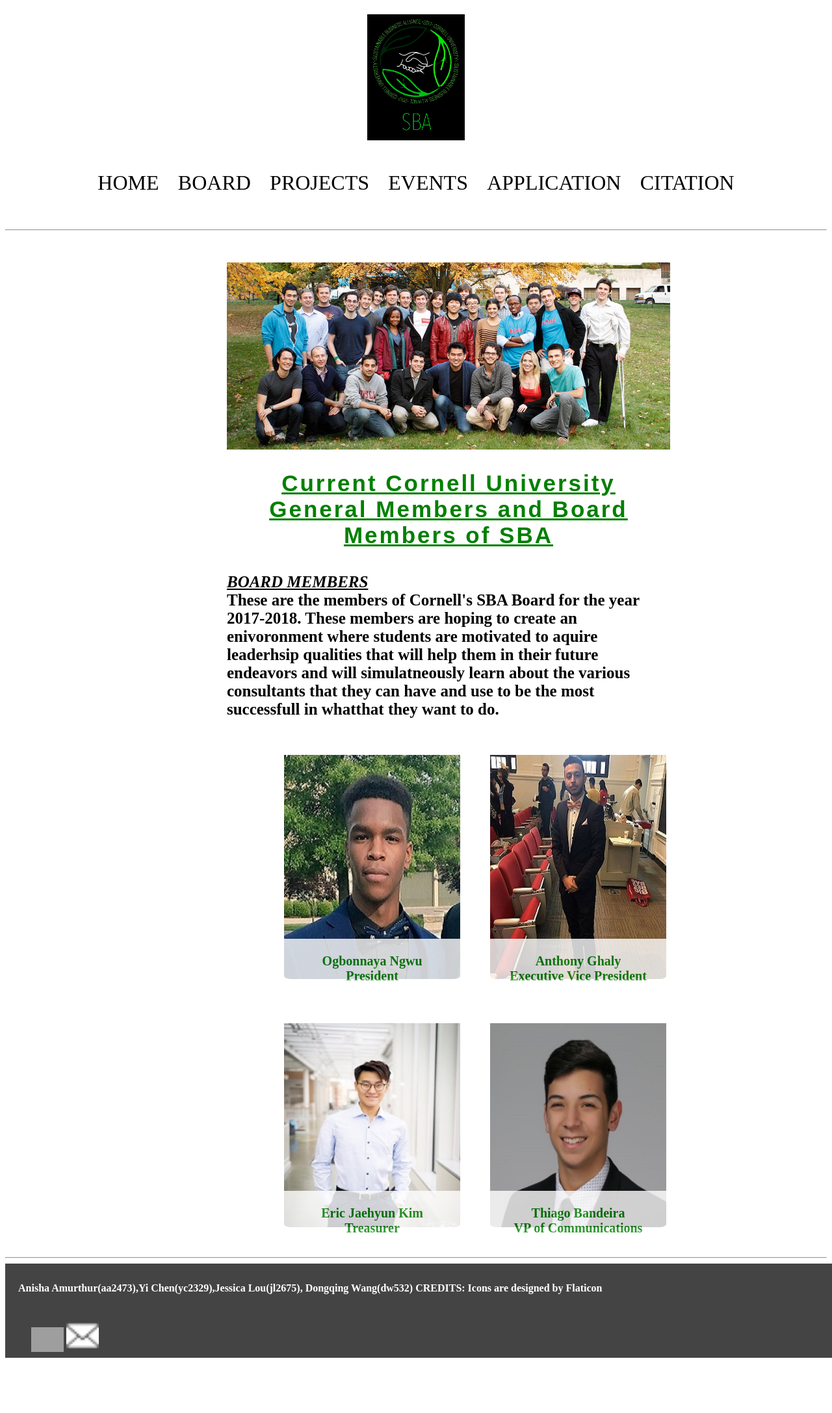
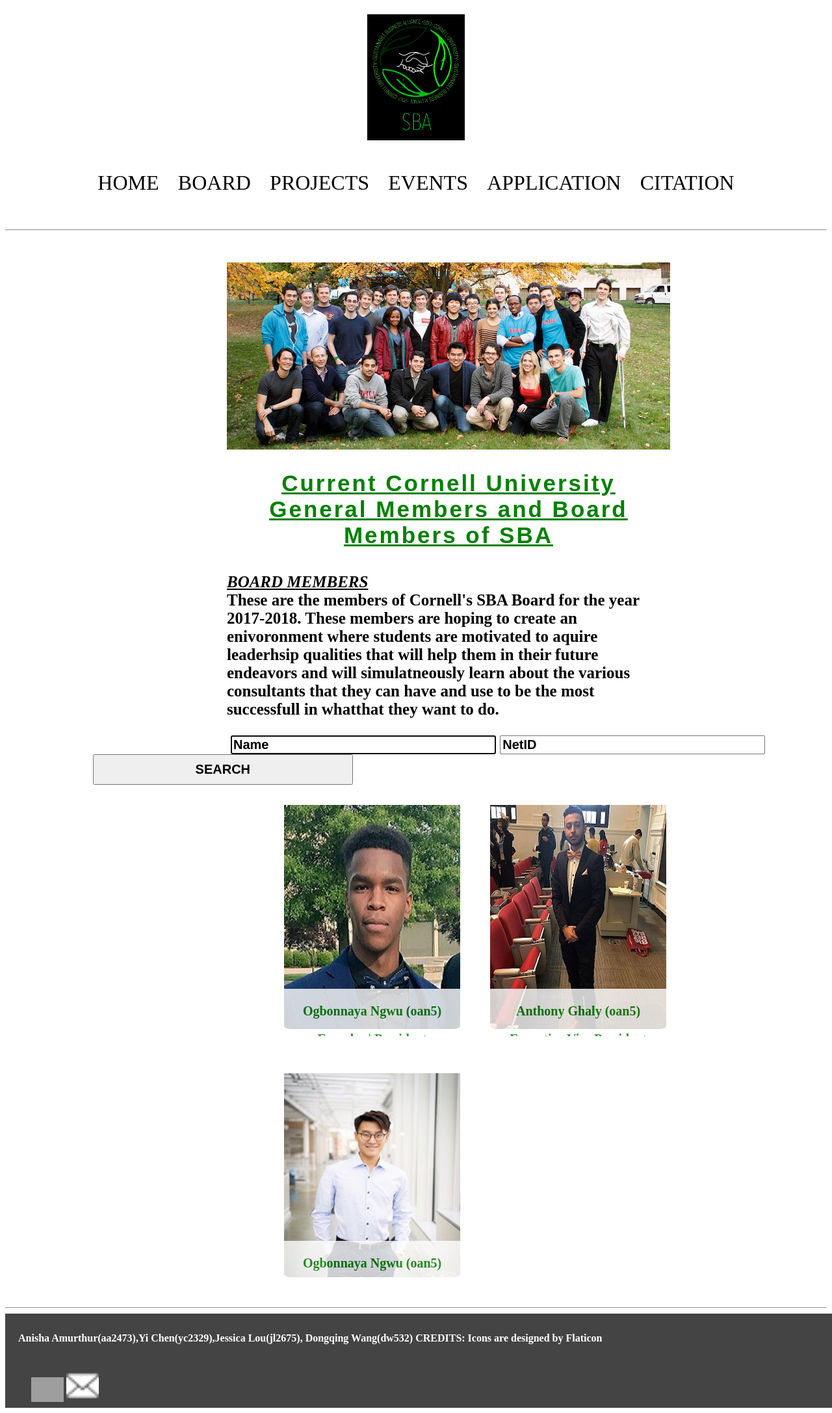
Before and after one commit to agraynel/info1300-final-proj, a PHP site: page /board.php in a window 1280 px wide; the page is wider, and only the part inside the window is pictured. Shown: that part at 65% size. Before the commit the page ends 2090 px from the top of that part, so only its background shows below. Run offline with PHP 8.4, Linux system fonts and the light colour scheme; grey boxes are pictures that could not be loaded.

Commit message:
Upload search functions
Fyi dont change the content in board.php, just change in data.txt

```diff
--- a/board.php
+++ b/board.php
@@ -6,7 +6,41 @@
    <link rel="stylesheet" href="styles/all.css" type="text/css">
    <link rel="icon" href="images/icon.png">
  </head>
-  <?php include("includes/header.php"); ?>
+<?php
+  include("includes/header.php");
+
+  // implement search functionality
+  include("member.php");
+	//search if submit button is pressed
+	if (isset($_POST['search_submit'])) {
+		$file_pointer = fopen("files/data.txt", "r");
+		$members = array();
+
+		//filter the input to lowercase and prevent html interruption
+		$searchName = isset($_POST['searchName']) ? htmlentities(strtolower($_POST['searchName'])) : false;
+		$searchNetid = isset($_POST['searchNetid']) ? htmlentities(strtolower($_POST['searchNetid'])) : false;
+
+		// find matching CREDITS: http://www.w3school.com.cn/php/func_string_strtolower.asp
+		while (!feof($file_pointer)) {
+			$line = fgets($file_pointer);
+			$line1 = trim(preg_replace('/\s\s+/', ' ', $line));
+
+      //convert to lower case to compare CREDITS: http://stackoverflow.com/questions/16477098/how-can-i-remove-n-in-string-in-php
+			$lowerCaseLine = strtolower($line1);
+			$lowerCaseMember = explode('\t', $lowerCaseLine);
+
+			$nameMatching = (empty($searchName) || preg_match("/$searchName/", $lowerCaseMember[0]));
+			$netidMatching = (empty($searchNetid) || preg_match("/$searchNetid/", $lowerCaseMember[1]));
+			$isMatch = $nameMatching && $netidMatching;
+			if ($isMatch) {
+				$member = explode('\t', $line);
+				$members[] = new Member($member[0], $member[1], $member[2], $member[3], $member[4], $member[5]);
+			}
+		}
+
+	}
+?>
+
   <div class = "container_events_projects">
    <div class = "container-text_board">
      <div class="title_image">
@@ -23,83 +57,50 @@
         consultants that they can have and use to be the most successfull
         in whatthat they want to do. </p>
     </div>
+    <form id="search_form" name="search_form" class="form" method="POST" action="board.php">
+		<!-- Search name and net id fields -->
+  		<div class="first_line">
+  			<input id="searchName" type="text" placeholder="Name" name="searchName" maxlength="25" autofocus pattern="[0-9A-Za-z-_ ]*">
+        <input id="searchNetid" type="text" placeholder="NetID" name="searchNetid" maxlength="10" autofocus pattern="[0-9a-zA-Z]*">
+  		</div>
+  		<div class="basic-profile-form">
+  			<input id="submit" class="button" type="submit" name="search_submit" value="SEARCH">
+  		</div>
+  	</form>
 
      <!-- PLEASE Note that the reason many divs are used is for the show and hide effect
          for the affiliated with CSS that has been done on W3 Schools -->
     <div class="content-flex_board">
       <div class = "catalog_main">
+      <?php
+	      global $members;
+      // get member information from the class
+    		foreach ($members as $member) {
+    			$name = $member->name;
+    			$netid = $member->netid;
+    			$job = $member->job;
+    			$school = $member->school;
+    			$description = $member->description;
+    			$image = $member->image;
+        ?>
           <div class = "catalog_item">
-                <img class="catalog_image" src="images/member1.jpg" target="_blank"alt ="content-image"> </a>
+            <?php echo '<img class="catalog_image" src="' . $image . '" alt = $name>';?>
             <div class='catalog_description'>
               <div class='show_catalog'>
                 <div class='status_catalog'>
-         					    <h3 class='name'>Ogbonnaya Ngwu <br/>
-                        President</h3>
+                  <h3 class='name'><?php echo $name ?> (<?php echo $netid ?>)</h3>
+                  <h3 class='name'><?php echo $job ?></h3>
+                  <h3 class='name'><?php echo $school ?></h3>
               </div>
               </div>
          			<div class='hide_catalog'>
-         				<h4 class='description'>
-                  <p>College of Agriculture and Life Sciences majroing in AEM.
-                  is concentrating in Finance and Resource Economics.He is
-                  committed to educating his peers at Cornell on the power of
-                  corporate sustainability, and hopes to land a career within
-                  ESG.</h4>
+         				<div class='description'>
+                  <h4><?php echo $description ?></h4>
                 </div>
          			</div>
          		</div>
-          <div class ="catalog_item">
-            <img class="catalog_image" src="images/member2.jpg" target="_blank" alt = "content-image"> </a>
-           <div class='catalog_description'>
-             <div class='show_catalog'>
-               <div class='status_catalog'>
-                 <h3 class='name'>Anthony Ghaly <br/>
-                    Executive Vice President</h3>
           </div>
-             </div>
-            <div class='hide_catalog'>
-               <h4 class='description'>A sophomore concentrating in Finance
-                and Entrepreneurship, has co-founded a startup called Stilovi
-                centering around the idea of sustainable fashion. </h4>
-             </div>
-           </div>
-         </div>
-         <div class = "catalog_item">
-           <img class="catalog_image" src="images/member3.png" target="_blank" alt = "content-image"> </a>
-           <div class='catalog_description'>
-             <div class='show_catalog'>
-               <div class='status_catalog'>
-                  <h3 class='name'>Eric Jaehyun Kim <br/>
-                   Treasurer </h3>
-              </div>
-            </div>
-            <div class='hide_catalog'>
-               <h4 class='description'>Eric is a junior from Fullerton
-                California looking to creak into an investment and portfolio
-                management role within the finance industry. He hopes to one day
-                invest in the renewable energy sector. Eric is
-                really passionate about making a difference with the club and thus
-                this has gudided his interests in SBA.</h4>
-             </div>
-           </div>
-          </div>
-          <div class = "catalog_item">
-            <img class="catalog_image" src="images/member4.jpg" target="_blank" alt = "content-image"> </a>
-            <div class='catalog_description'>
-              <div class='show_catalog'>
-                <div class='status_catalog'>
-                  <h3 class='name'>Thiago Bandeira <br/>
-                    VP of Communications
-                  </h3>
-                </div>
-              </div>
-              <div class='hide_catalog'>
-                <h4 class='description'>Thiago is an enthusiastic mechanical
-                engineer from Seattle, WA looking to take both business and
-                technically sustainable strategies into the aerospace and
-                aeronautical industry.</h4>
-              </div>
-            </div>
-           </div>
+        <?php } ?>
         </div>
       </div>
     </div>
--- /dev/null
+++ b/files/data.txt
@@ -0,0 +1,3 @@
+Ogbonnaya Ngwu\toan5\tFounder | President\tCollege of Ag. and Life Sciences ‘20: AEM\tHe is a sophomore from Potomac, Maryland, is concentrating in Finance and Resource Economics. He is committed to educating his peers at Cornell on the power of corporate sustainability, and hopes to land a career within ESG research and impact investing in the near future.\timages/member1.jpg
+Anthony Ghaly\toan5\tExecutive Vice President\tCollege of Ag. and Life Sciences ‘20: AEM\tA sophomore concentrating in Finance and Entrepreneurship, has co-founded a startup called Stilovi centering around the idea of sustainable fashion.\timages/member2.jpg
+Ogbonnaya Ngwu\toan5\tFounder | President\tCollege of Ag. and Life Sciences ‘20: AEM\tHe is a sophomore from Potomac, Maryland, is concentrating in Finance and Resource Economics. He is committed to educating his peers at Cornell on the power of corporate sustainability, and hopes to land a career within ESG research and impact investing in the near future.\timages/member3.jpg
--- /dev/null
+++ b/member.php
@@ -0,0 +1,44 @@
+<!--
+	Search function developed by Yi Chen(yc2329) in INFO2300 17spring
+-->
+
+<?php
+// This is the PHP class of board members.
+class Member {
+		public $name;
+		public $netid;
+		public $job;
+		public $school;
+		public $description;
+		public $image;
+
+		function __construct($name = "", $netid = "", $job = "", $school = "", $description = "", $image = "") {
+			$this->name = $name;
+			$this->netid = $netid;
+			$this->job = $job;
+			$this->school = $school;
+			$this->description = $description;
+			$this->image = $image;
+		}
+	}
+
+	// read board members information from data.txt
+	$members = array();
+	// check whether there is data.txt
+	if (!file_exists('files/data.txt')) {
+		echo "No data.txt exists!";
+		exit;
+	}
+
+	$file_pointer = fopen('files/data.txt', 'r');
+
+	while (!feof($file_pointer)) {
+		$line = fgets($file_pointer);
+		//CREDITS: http://stackoverflow.com/questions/16477098/how-can-i-remove-n-in-string-in-php
+		$line = trim(preg_replace('/\s\s+/', ' ', $line));
+		$member = explode( '\t', $line);
+		$members[] = new Member($member[0], $member[1], $member[2], $member[3], $member[4], $member[5]);
+	}
+
+	fclose($file_pointer);
+?>
```
Also changed, not shown: images/member3.jpg (renamed from images/member3.png). Lines whose indentation alone changed are shown as unchanged.
